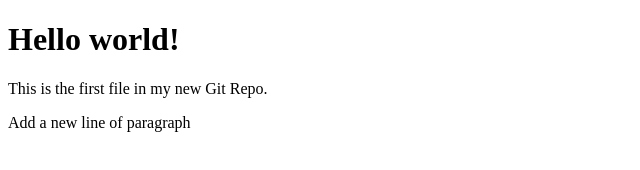
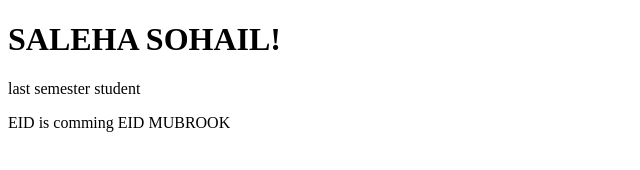
Before and after one commit to salehasohaila11y/salehasohaila11y.github.io, a plain HTML site: page index.html in a window 1280 px wide. Shown: the whole page, without its empty margins (0-640 px from the left). Drawn offline with Linux system fonts and the light colour scheme.

Commit message:
Update index.html

```diff
--- a/index.html
+++ b/index.html
@@ -1,14 +1,14 @@
 <!DOCTYPE html>
 <html>
 <head>
-<title>Hello World!</title>
+<title>SALEHA SOHAIL!</title>
 <link rel="stylesheet" href="bluestyle.css">
 </head>
 <body>
 
-<h1>Hello world!</h1>
-<p>This is the first file in my new Git Repo.</p>
- <p>Add a new line of paragraph</p>
+<h1>SALEHA SOHAIL!</h1>
+<p>last semester student</p>
+ <p>EID is comming EID MUBROOK</p>
 
 </body>
 </html>
```
